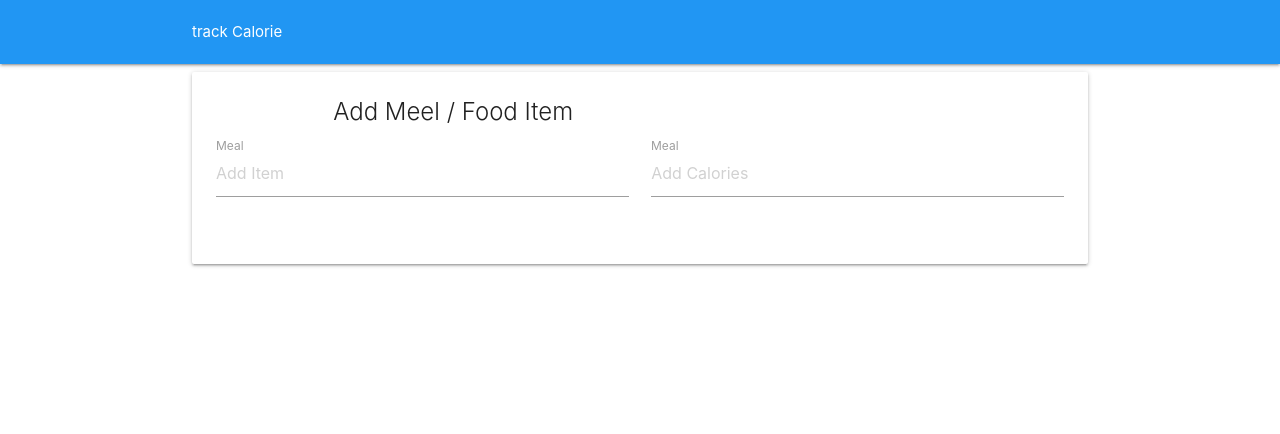
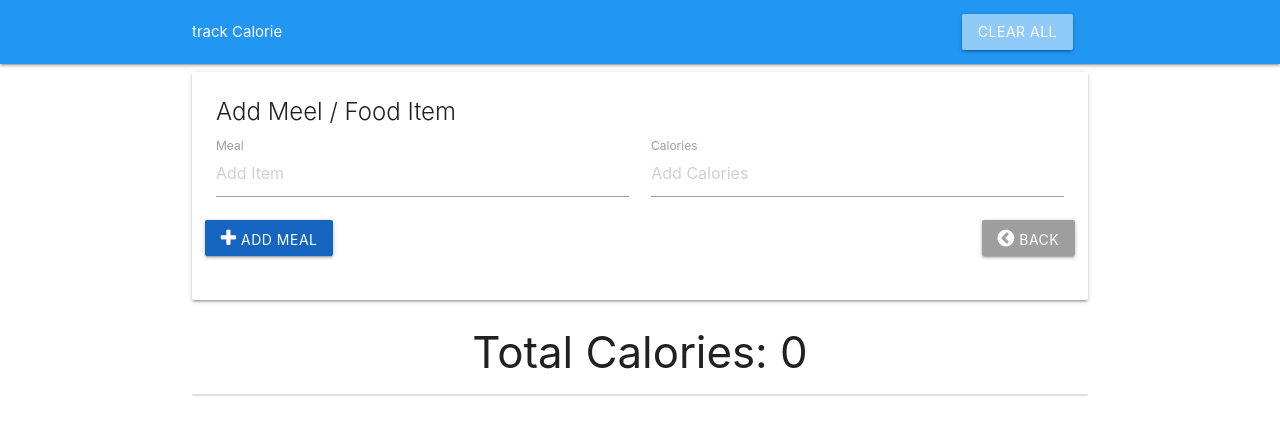
Before and after one commit to pauliusAlaune/track_calorie, a plain HTML site: page index.html in a window 1280 px wide. Drawn offline with nearby package versions, Linux system fonts and the light colour scheme.

Commit message:
finish create ui with materialize css

```diff
--- a/index.html
+++ b/index.html
@@ -15,7 +15,7 @@
                 <a href="#" class="brend-logo center">
                     track Calorie
                 </a>
-                <ul class="reight">
+                <ul class="right">
                     <li><a href="#" class="clear-btn btn blue lighten-3">Clear All</a></li>
                 </ul>
             </div>
@@ -34,12 +34,27 @@
                         </div>
                         <div class="input-field col s6">
                             <input type="text" placeholder="Add Calories" id="item-calories">
-                            <label for="item-calories">Meal</label>
+                            <label for="item-calories">Calories</label>
                         </div>
+                        <button class="add-btn btn blue darken-3"><i class="fa fa-plus"></i> Add Meal</button>
+<!--
+                        <button class="update-btn btn orange"><i class="fa fa-pencil-square-o"></i> Update Meal</button>
+                        <button class="delete-btn btn red"><i class="fa fa-remove"></i> Delete Meal</button>
+-->
+                        <button class="back-btn btn grey pull-right"><i class="fa fa-chevron-circle-left"></i> Back</button>
                     </div>
                 </form>
             </div>
         </div>
+        <h3 class="center-align">Total Calories: <span class="total-calories">0</span></h3>
+        <ul id="item-list" class="collection">
+<!--
+            <li id="item-0" class="collection-item">
+                <strong>Steak Dinner: </strong> <em>1200 Calories</em>
+                <a href="#" class="secondary-content"><i class="fa fa-pencil"></i></a>
+            </li>
+-->
+        </ul>
     </div>
 
     <script
```
